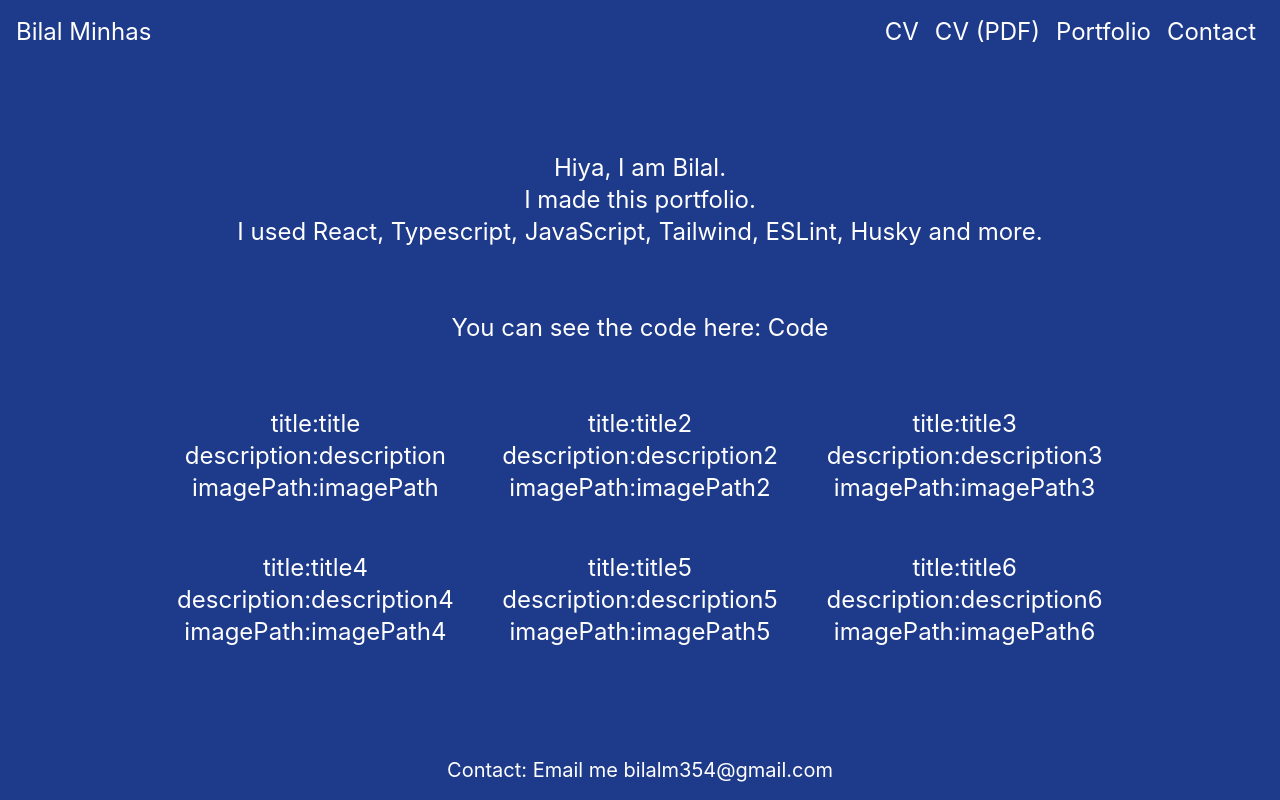
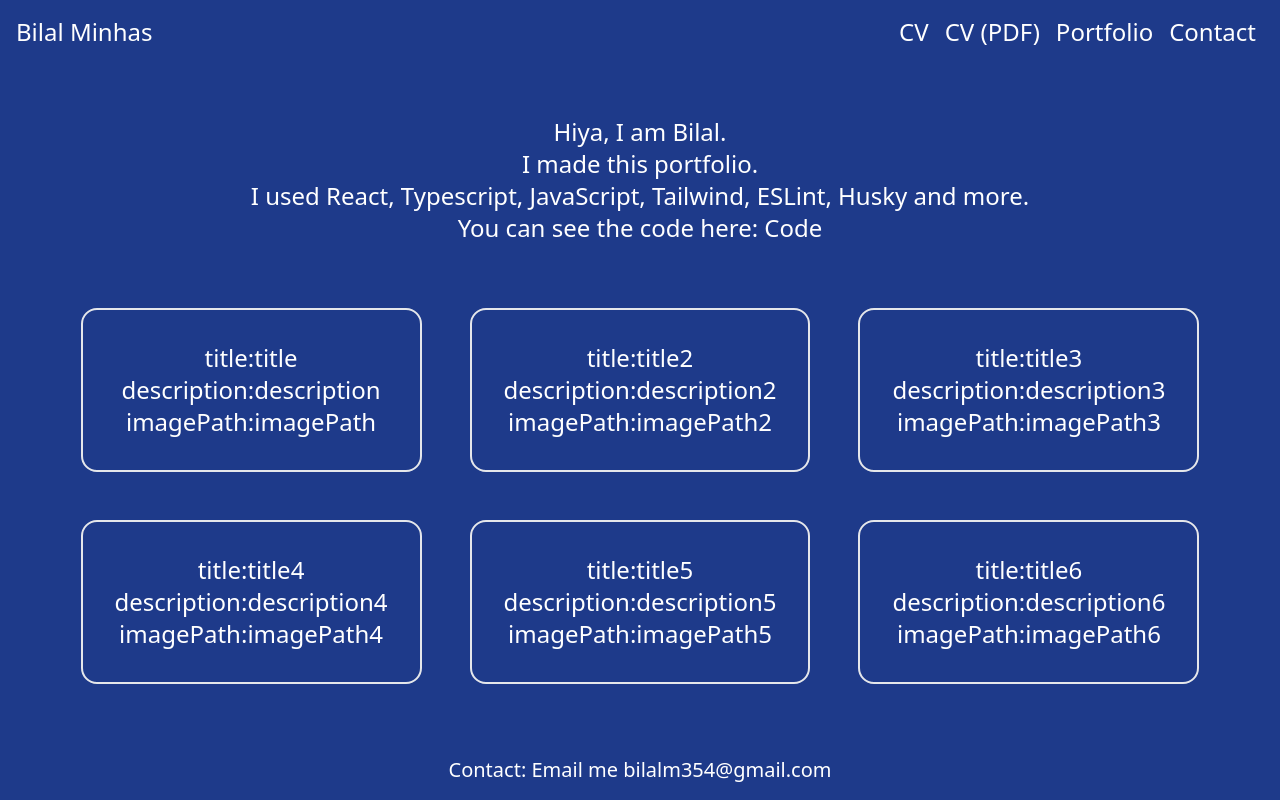
Before and after one commit to Bilalm354/react-portfolio, a React (Create React App) app: page / in a window 1280 px wide. Built offline with nearby package versions, Linux system fonts and the light colour scheme.

Commit message:
added rounded borders to portfolio item

```diff
--- a/src/App.tsx
+++ b/src/App.tsx
@@ -15,13 +15,6 @@ export default function App() {
       <Info />
       <br />
       <br />
-      <p>
-        You can see the code here:
-        {' '}
-        <a href="https://github.com/Bilalm354/react-portfolio">Code</a>
-      </p>
-      <br />
-      <br />
       <PortfolioGrid />
       <br />
       <br />
--- a/src/components/Info.tsx
+++ b/src/components/Info.tsx
@@ -12,6 +12,15 @@ export default function Info() {
       <p>
         I used React, Typescript, JavaScript, Tailwind, ESLint, Husky and more.
       </p>
+      <p>
+        You can see the code here:
+        {' '}
+        <a href="https://github.com/Bilalm354/react-portfolio">
+          <button type="button">
+            Code
+          </button>
+        </a>
+      </p>
     </div>
   );
 }
--- a/src/components/PortfolioItem.tsx
+++ b/src/components/PortfolioItem.tsx
@@ -9,7 +9,7 @@ export default function PortfolioItem({ item }: PortfolioItemProps) {
   const { title, description, imagePath } = item;
 
   return (
-    <div>
+    <div className="border-2 p-8 rounded-2xl">
       title:
       {title}
       <br />
--- a/src/index.css
+++ b/src/index.css
@@ -1,17 +1,3 @@
 @tailwind base;
 @tailwind components;
 @tailwind utilities;
-
-body {
-  margin: 0;
-  font-family: -apple-system, BlinkMacSystemFont, 'Segoe UI', 'Roboto', 'Oxygen',
-    'Ubuntu', 'Cantarell', 'Fira Sans', 'Droid Sans', 'Helvetica Neue',
-    sans-serif;
-  -webkit-font-smoothing: antialiased;
-  -moz-osx-font-smoothing: grayscale;
-}
-
-code {
-  font-family: source-code-pro, Menlo, Monaco, Consolas, 'Courier New',
-    monospace;
-}
```
